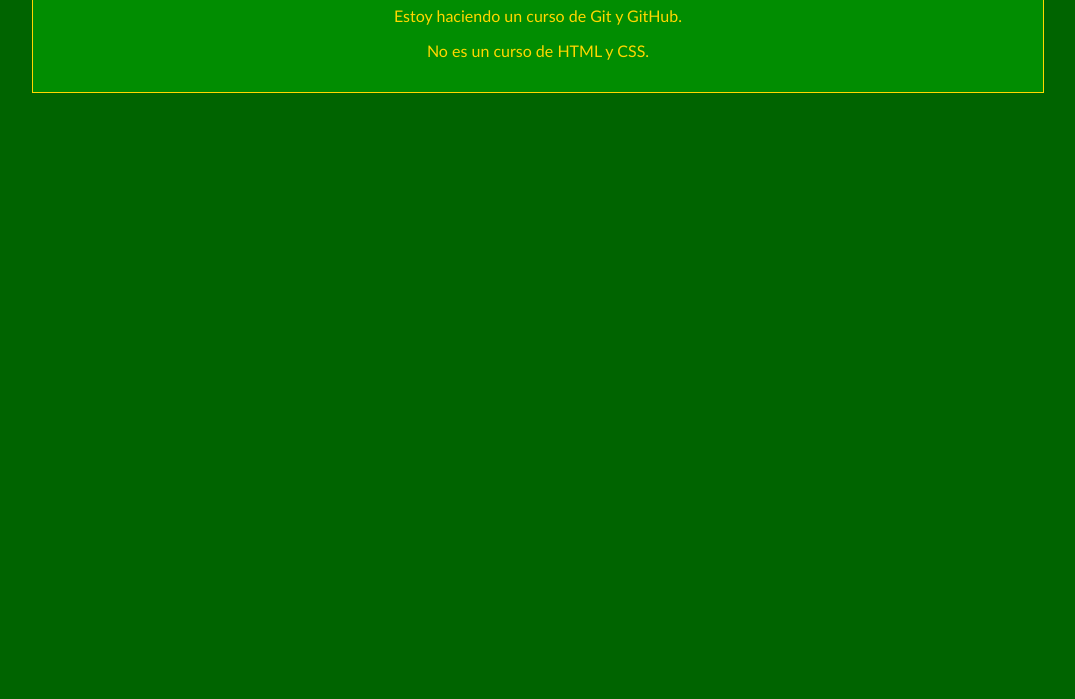
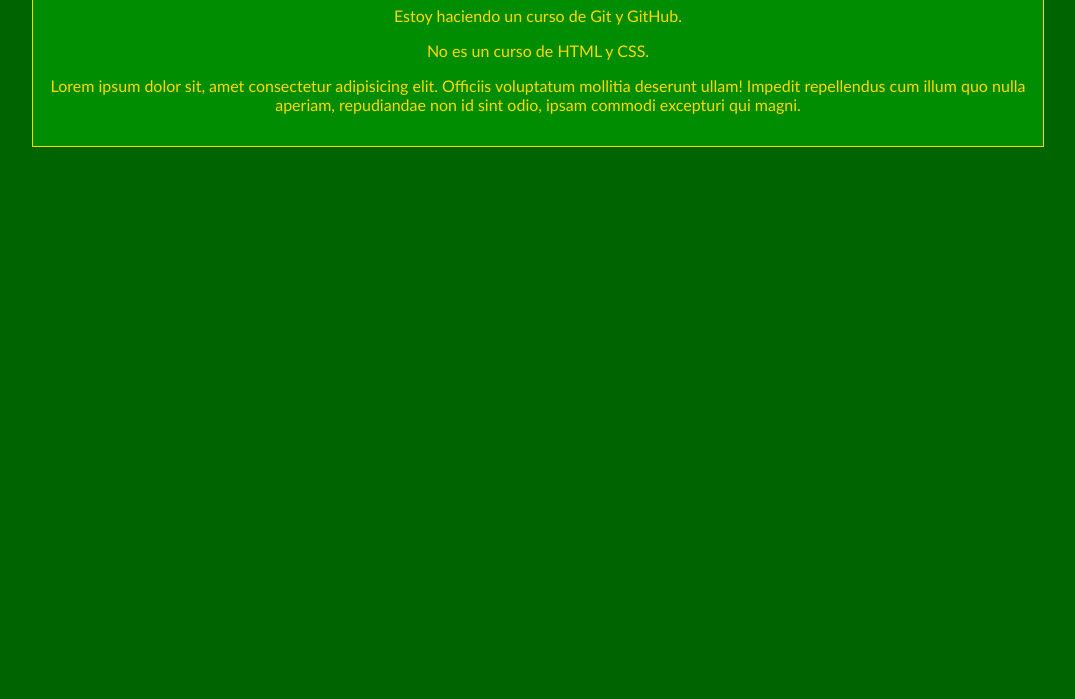
Before and after one commit to AlexisKees/curso-de-Git-y-GitHub-de-Platzi, a plain HTML site: page pagina de ejemplo/index.html in a window 1280 px wide. Shown: the part 101-800 px from the top of the page, without its empty margins (102-1177 px from the left). Drawn offline with Linux system fonts and the light colour scheme.

Commit message:
añado lorem ipsum a rama master

```diff
--- a/pagina de ejemplo/index.html
+++ b/pagina de ejemplo/index.html
@@ -12,6 +12,7 @@
     <h1> Esta es una página de prueba</h1>
     <p>Estoy haciendo un curso de Git y GitHub.</p>
     <p>No es un curso de HTML y CSS.</p>
+    <p>Lorem ipsum dolor sit, amet consectetur adipisicing elit. Officiis voluptatum mollitia deserunt ullam! Impedit repellendus cum illum quo nulla aperiam, repudiandae non id sint odio, ipsam commodi excepturi qui magni.</p>
     </div>
 </body>
 </html>
```
